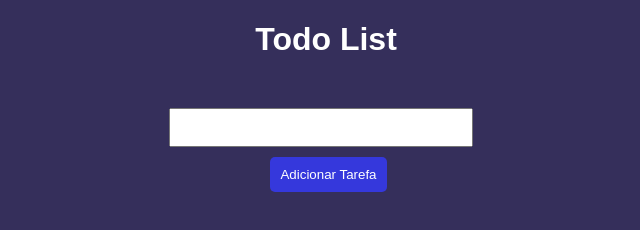
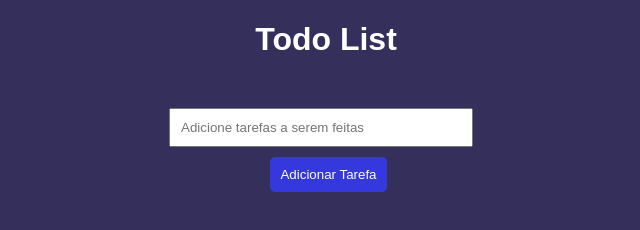
Before and after one commit to muriloroch4/muriloroch4.github.io, a website: page index.html in a window 1280 px wide. Shown: the whole page, without its empty margins (314-954 px from the left). Drawn offline with Linux system fonts and the light colour scheme.

Commit message:
Alterado funcionalidades no index.html

```diff
--- a/index.html
+++ b/index.html
@@ -11,7 +11,7 @@
     <h1>Todo List</h1>
     <div class="container">
         <label for="tarefa">
-            <input id="tarefa" name="tarefa">
+            <input id="tarefa" name="tarefa" placeholder="Adicione tarefas a serem feitas">
         </label>
         <button class="btn-tarefa" id="addTarefa">Adicionar Tarefa</button>
             <ul id="lista-de-tarefas">
```
